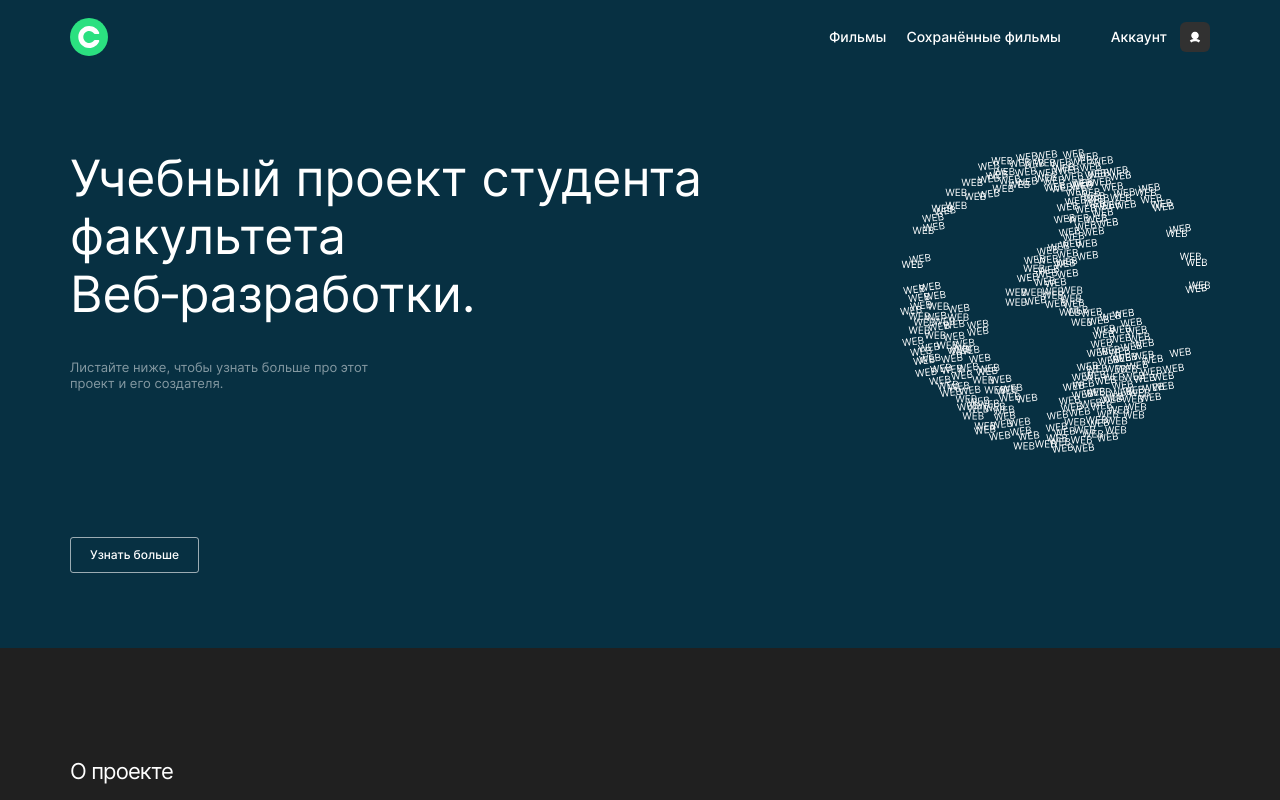
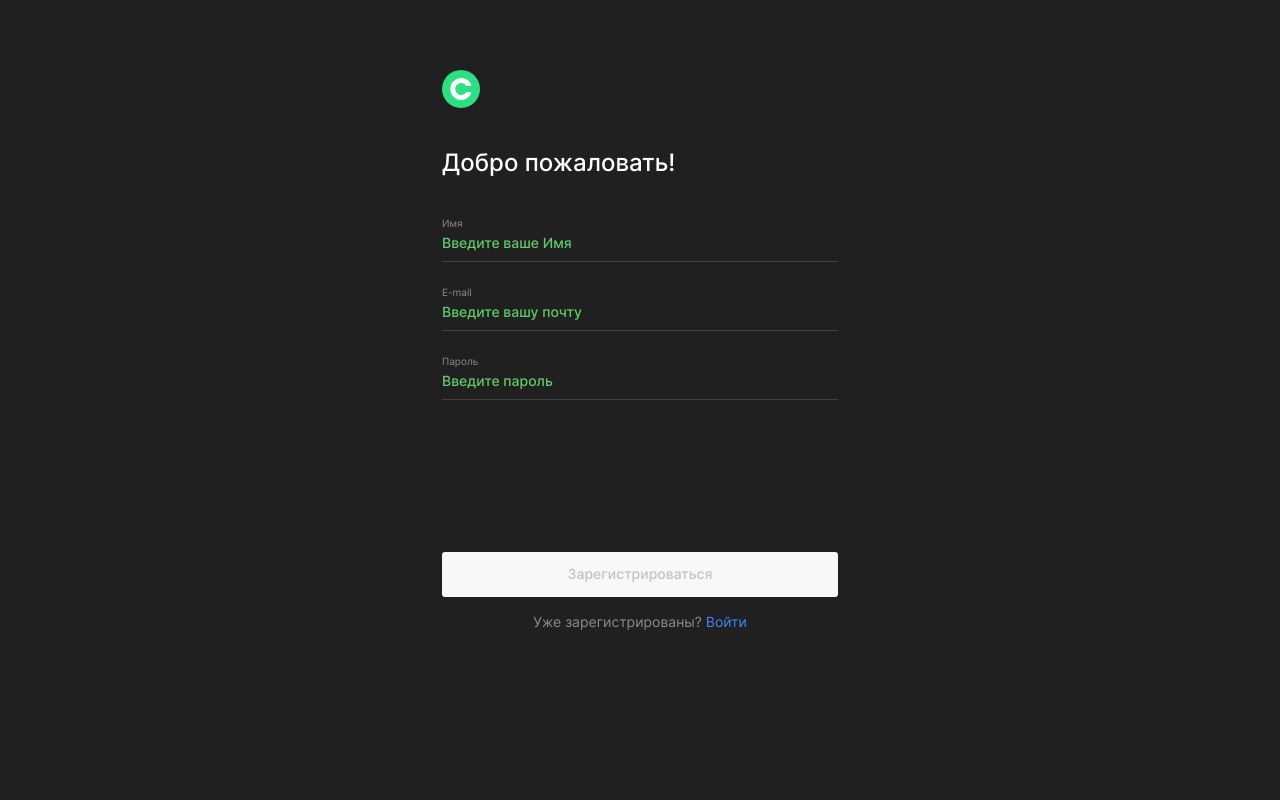
Before and after one commit to Teprol/movies-explorer-frontend_2, a React (Create React App) app: page /signup in a window 1280 px wide. Before the commit this address led to /. Shown: the top 800 px of the page. Built offline with nearby package versions, Linux system fonts and the light colour scheme.

Commit message:
feat/ protectedRoute

```diff
--- a/src/components/App/App.jsx
+++ b/src/components/App/App.jsx
@@ -1,5 +1,5 @@
 import React from "react";
-import { Routes, Route } from "react-router-dom";
+import { Routes, Route, useNavigate } from "react-router-dom";
 import "./App.css";
 
 // @ ипорт компоненов
@@ -13,10 +13,27 @@ import Login from "../Login/Login";
 import Register from "../Register/Register";
 import ErrorPage from "../ErrorPage/ErrorPage";
 
+import ProtectedRoute from "../ProtectedRoute/ProtectedRoute.js"
+
+import { api } from "../../utils/MainApi";
+
 function App() {
   // стейт авторизации
   // todo вынести это в контекст чтобы можно было получить в любой части приложение
-  const [loggedIn, setLoggedIn] = React.useState(true);
+  const [loggedIn, setLoggedIn] = React.useState(false);
+  // хук навигации
+  const navigate = useNavigate();
+
+  function handleRegisterUser(userData) {
+    api
+      .regist(userData)
+      .then((res) => {
+        navigate("/signin");
+      })
+      .catch((err) => {
+        api.getInfoError("Регестрация не прошла", err);
+      });
+  };
 
   return (
     <div className="page">
@@ -36,9 +53,10 @@ function App() {
           path="/movies"
           element={
             <>
-              <Header loggedIn={loggedIn}></Header>
-              <Movies loggedIn={loggedIn}></Movies>
-              <Footer></Footer>
+              {/* <Header loggedIn={loggedIn}></Header> */}
+              <ProtectedRoute element={Movies} loggedIn={loggedIn}></ProtectedRoute>
+              {/* <Movies loggedIn={loggedIn}></Movies> */}
+              {/* <Footer></Footer> */}
             </>
           }
         ></Route>
@@ -47,9 +65,10 @@ function App() {
           path="/saved-movies"
           element={
             <>
-              <Header loggedIn={loggedIn}></Header>
-              <SavedMovies loggedIn={loggedIn}></SavedMovies>
-              <Footer></Footer>
+              {/* <Header loggedIn={loggedIn}></Header> */}
+              <ProtectedRoute element={SavedMovies} loggedIn={loggedIn}></ProtectedRoute>
+              {/* <SavedMovies loggedIn={loggedIn}></SavedMovies> */}
+              {/* <Footer></Footer> */}
             </>
           }
         ></Route>
@@ -58,8 +77,9 @@ function App() {
           path="/profile"
           element={
             <>
-              <Header loggedIn={loggedIn}></Header>
-              <Profile loggedIn={loggedIn}></Profile>
+              {/* <Header loggedIn={loggedIn}></Header> */}
+              <ProtectedRoute element={Profile} loggedIn={loggedIn}></ProtectedRoute>
+              {/* <Profile loggedIn={loggedIn}></Profile> */}
             </>
           }
         ></Route>
@@ -71,7 +91,12 @@ function App() {
 
         <Route
           path="/signup"
-          element={<Register loggedIn={loggedIn}></Register>}
+          element={
+            <Register
+              loggedIn={loggedIn}
+              onRegist={handleRegisterUser}
+            ></Register>
+          }
         ></Route>
 
         <Route path="/*" element={<ErrorPage></ErrorPage>}></Route>
--- a/src/components/Button/Button.jsx
+++ b/src/components/Button/Button.jsx
@@ -1,10 +1,17 @@
 import React from "react";
-import "./Button.css"
+import "./Button.css";
 
-function Button({ type, className, children, onClick }) {
-    return (
-        <button type={type} className={`${className} hover button button-component`} onClick={onClick}>{children}</button>
-    );
-};
+function Button({ type, className, children, onClick, disabled }) {
+  return (
+    <button
+      type={type}
+      className={`${className} hover button button-component`}
+      onClick={onClick}
+      disabled={disabled}
+    >
+      {children}
+    </button>
+  );
+}
 
 export default Button;
--- a/src/components/Form/Form.jsx
+++ b/src/components/Form/Form.jsx
@@ -4,7 +4,7 @@ import "./Form.css";
 
 import Button from "../Button/Button";
 
-function Form({ name, children, className, valid }) {
+function Form({ name, children, className, valid, onSubmit }) {
   const [isProfileEdit, setProfileEdit] = React.useState(false);
 
   React.useEffect(() => {
@@ -22,6 +22,7 @@ function Form({ name, children, className, valid }) {
       noValidate
       method="POST"
       name={name}
+      onSubmit={onSubmit}
     >
       <fieldset className="form__fieldset">{children}</fieldset>
       <div className="form__container-button">
@@ -36,6 +37,7 @@ function Form({ name, children, className, valid }) {
                   }`}
                   type="button"
                   onClick={profileEdit}
+                  disabled={!valid}
                 >
                   Сохранить
                 </Button>
@@ -69,6 +71,7 @@ function Form({ name, children, className, valid }) {
                 valid ? "" : "button_disabled"
               }`}
               type="submit"
+              disabled={!valid}
             >
               Зарегистрироваться
             </Button>
@@ -90,6 +93,7 @@ function Form({ name, children, className, valid }) {
                 valid ? "" : "button_disabled"
               }`}
               type="submit"
+              disabled={!valid}
             >
               Войти
             </Button>
--- a/src/components/ProtectedRoute/ProtectedRoute.js
+++ b/src/components/ProtectedRoute/ProtectedRoute.js
@@ -1,11 +1,19 @@
 import React from "react";
-import { Navigate } from "react-router-dom";
+import { Navigate, useLocation } from "react-router-dom";
+
+import Header from "../Header/Header";
+import Footer from "../Footer/Footer";
 
 const ProtectedRoute = ({ element: Component, ...props }) => {
+  const { pathname } = useLocation(); //отселдить урл
   return props.loggedIn ? (
-    <Component {...props} />
+    <>
+      <Header loggedIn={props.loggedIn}></Header>
+      <Component {...props} />
+      {pathname === "/profile" ? "" : <Footer></Footer>}
+    </>
   ) : (
-    <Navigate to="/sign-in" replace />
+    <Navigate to="/" replace />
   );
 };
 
--- a/src/components/Register/Register.jsx
+++ b/src/components/Register/Register.jsx
@@ -9,9 +9,14 @@ import logo from "../../images/logo.svg";
 import useFormsValidation from "../../hoocks/useFormsValidation.js";
 import { paternEmail, paternName } from "../../utils/constants";
 
-function Register({ loggedIn }) {
+function Register({ loggedIn, onRegist }) {
   const { handleChange, errors, valids, formValid, values } =
     useFormsValidation();
+
+    function handleSubmit(e) {
+      e.preventDefault();
+      onRegist(values);
+    };
 
   return loggedIn ? (
     <Navigate to="/" replace />
@@ -22,7 +27,7 @@ function Register({ loggedIn }) {
           <img src={logo} alt="Логотип" className="image" />
         </Link>
         <h2 className="register__title">Добро пожаловать!</h2>
-        <Form className="register__form" name="registration" valid={formValid}>
+        <Form className="register__form" name="registration" valid={formValid} onSubmit={handleSubmit}>
           <Input
             className="input_label-top"
             type="text"
--- a/src/utils/MainApi.js
+++ b/src/utils/MainApi.js
@@ -1,7 +1,7 @@
 //@ Первый файл будет содержать описание запросов к нашему Api
-class Api {
-  constructor(data) {
-    this._baseUrl = "https://api.bobrovdip.nomoredomainsicu.ru";
+class MainApi {
+  constructor() {
+    this._baseUrl = "http://localhost:3000";
     // this._authorization = "";
     // this._headers = {
     //   authorization: `Bearer ${localStorage.getItem("token")}`,
@@ -23,6 +23,7 @@ class Api {
     if (res.ok) {
       return res.json();
     } else {
+      const lol = res.json();
       return Promise.reject(`Что-то пошло не так: ${res.status}`);
     }
   };
@@ -35,7 +36,7 @@ class Api {
         "Content-Type": "application/json",
       },
       body: JSON.stringify({ password, email, name }),
-    }).then(this.getStatus);
+    }).then(this._checkResponse);
   };
 
   // авторизация пользователя
@@ -49,7 +50,7 @@ class Api {
         password: password,
         email: email,
       }),
-    }).then(this.getStatus);
+    }).then(this._checkResponse);
   };
 
   // проверка токена
@@ -61,6 +62,8 @@ class Api {
         Authorization: `Bearer ${token}`,
       },
       body: JSON.stringify(),
-    }).then(this.getStatus);
+    }).then(this._checkResponse);
   };
 }
+
+export const api = new MainApi();
```
